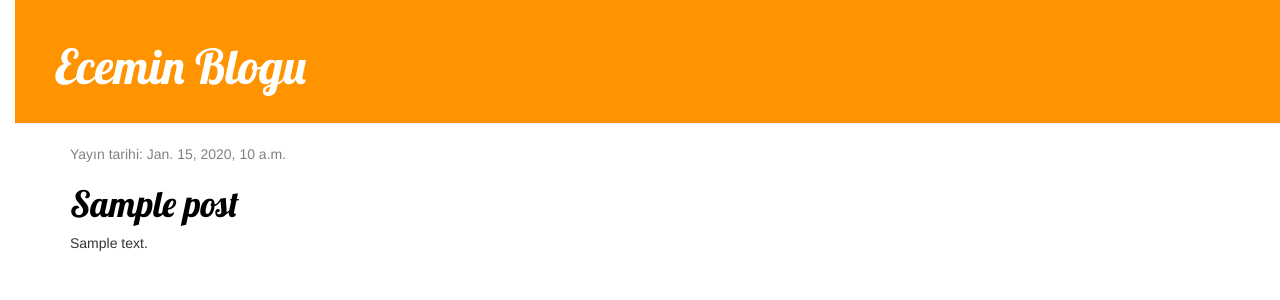
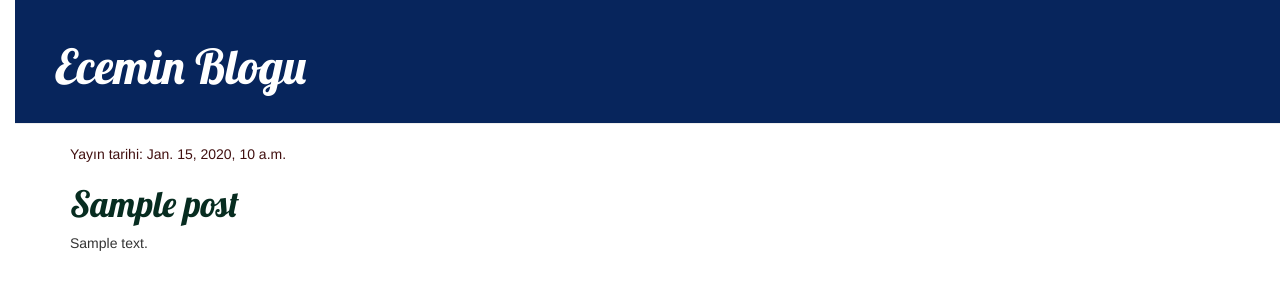
Before and after one commit to ecmkr/my-first-blog, a Django app: template blog/templates/blog/post_list.html in a window 1280 px wide. Shown: the top 300 px of the page. Run offline with Django 3.2, Linux system fonts and the light colour scheme; the template is opened without the code that fills it: most values are stand-ins (such as "Sample title", 1, 10 or a date in 2020); some libraries are stand-ins or nearby versions.

Commit message:
site için css

```diff
--- a/blog/static/css/blog.css
+++ b/blog/static/css/blog.css
@@ -6,7 +6,7 @@ body {
   padding-left: 15px;
 }
 .page-header {
-    background-color: #ff9400;
+    background-color: #07255C;
     margin-top: 0;
     padding: 20px 20px 20px 40px;
 }
@@ -26,7 +26,7 @@ h1, h2, h3, h4 {
 }
 
 .date {
-    color: #828282;
+    color: #411010;
 }
 
 .save {
@@ -49,5 +49,5 @@ h1, h2, h3, h4 {
 }
 
 .post h1 a, .post h1 a:visited {
-    color: #000000;
+    color: #072C20;
 }
```
